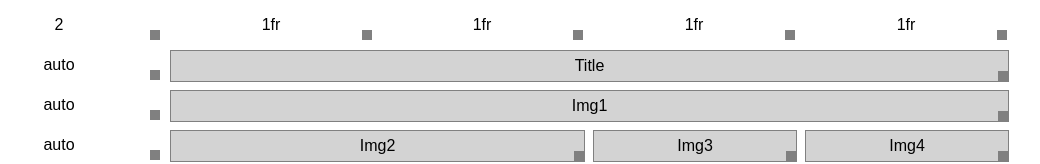
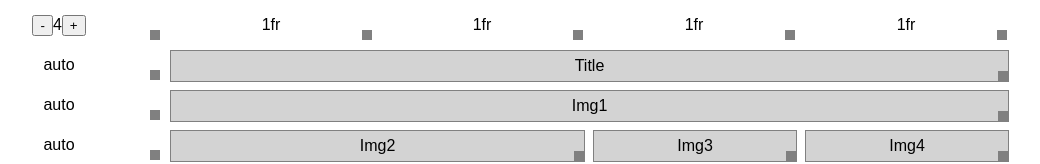
Before and after one commit to manuelJung/cf-grid-addon, a React (Create React App) app: page / in a window 1280 px wide. Shown: the top 164 px of the page, without its empty margins (52-1092 px from the left). Built offline with nearby package versions, Linux system fonts and the light colour scheme.

Commit message:
added dynamic cols

```diff
--- a/src/components/demo.js
+++ b/src/components/demo.js
@@ -1,6 +1,6 @@
 import React from "react"
 import RGL, { WidthProvider } from "react-grid-layout"
-import {translateGridToLayout} from '../utils/grid'
+import {translateGridToLayout, types} from '../utils/grid'
 import styled from 'styled-components'
 
 const ReactGridLayout = WidthProvider(RGL);
@@ -13,7 +13,7 @@ const ReactGridLayout = WidthProvider(RGL);
  */
 export default class DynamicMinMaxLayout extends React.PureComponent {
 
-  state = { layout: [] }
+  state = { layout: [], cols: 6 }
 
   componentDidMount(){
     const layout = translateGridToLayout(`
@@ -29,7 +29,20 @@ export default class DynamicMinMaxLayout extends React.PureComponent {
     this.setState({layout})
   }
 
+  renderCols = (l,i) => {
+    return (
+      <Component key={l.i} data-grid={l} isStatic={l.static}>
+        <button onClick={() => this.setState({ cols: this.state.cols-1})}>-</button>
+        <span>{this.state.cols-2}</span>
+        <button onClick={() => this.setState({ cols: this.state.cols+1})}>+</button>
+      </Component>
+    )
+  }
+
   createComponent = (l,i) => {
+    if(l.type === types.COLS){
+      return this.renderCols(l,i)
+    }
     return (
       <Component key={l.i} data-grid={l} isStatic={l.static}>
         <span className="text">{l.name}</span>
@@ -44,7 +57,7 @@ export default class DynamicMinMaxLayout extends React.PureComponent {
       items: 5,
       rowHeight: 30,
       onLayoutChange: console.log,
-      cols: 6
+      cols: this.state.cols
     }
     return (
       <ReactGridLayout {...gridProps} >
```
